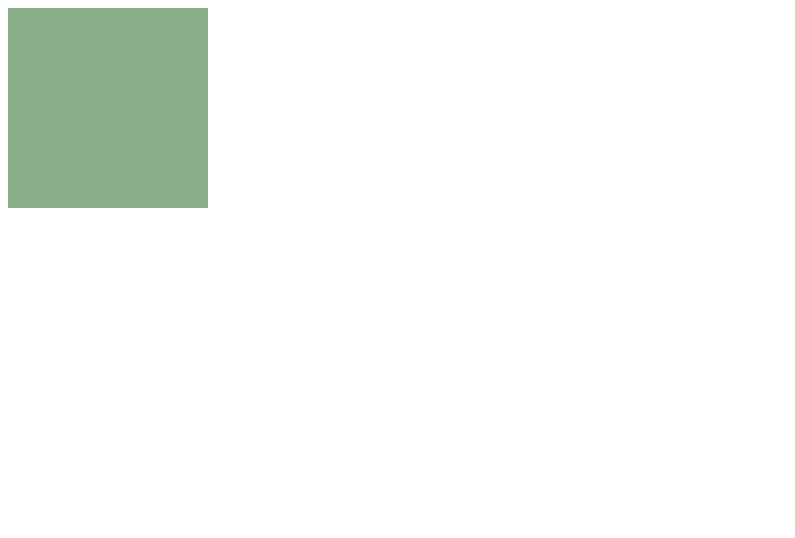
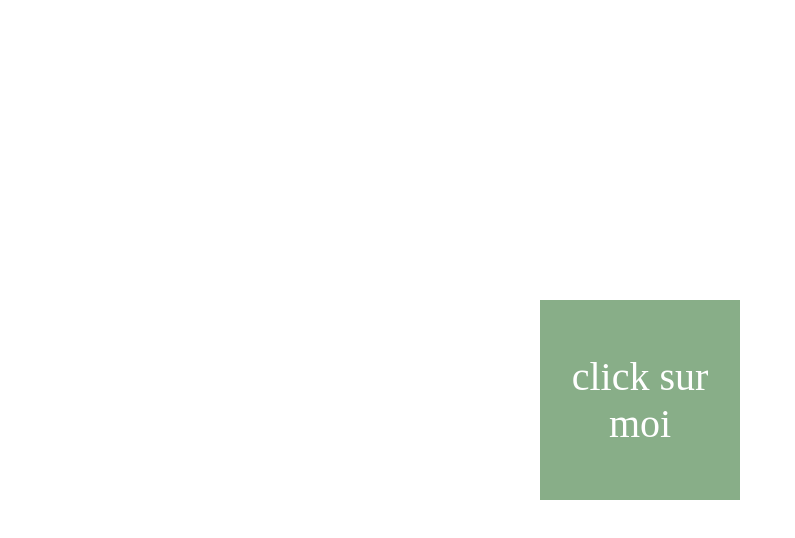
Before and after one commit to cem-sucu/manipDomJS, a plain HTML site: page exo1/index.html in a window 1280 px wide. Shown: the whole page, without its empty margins (0-795 px from the left). Drawn offline with Linux system fonts and the light colour scheme.

Commit message:
box cliquable qui affiche un prompt

```diff
--- a/exo1/app.js
+++ b/exo1/app.js
@@ -1,5 +1,11 @@
 const box = document.createElement("div");
 box.classList.add("box");
+box.textContent = "click sur moi "
 
 const carre = document.querySelector(".carre");
 carre.appendChild(box);
+
+
+carre.addEventListener("click", function(){
+    alert("Class : carre \n - Background-color : rgb(136,174,136) \n - Color : rgb(255, 255, 255) \n - Height : 200 \n - Width : 200 \n - Display : flex \n - Display: 'Times New Roman' (40px)");
+});
--- a/exo1/index.html
+++ b/exo1/index.html
@@ -4,7 +4,7 @@
     <meta charset="UTF-8">
     <meta name="viewport" content="width=device-width, initial-scale=1.0">
     <link rel="stylesheet" href="./style.css">
-    <script defer src="./app.js"></script>
+    <script src="./app.js" defer></script>
     <title>Exercice 1</title>
 
 
--- a/exo1/style.css
+++ b/exo1/style.css
@@ -1,6 +1,17 @@
+*{
+    padding: auto;
+    margin: auto;
+    box-sizing: border-box;
+    max-width: 100vw;
+    height: 100vh;
+
+
+}
+
 .carre{
     display: flex;
     flex-wrap: wrap;
+    cursor: pointer;
 }
 
 .box{
@@ -11,5 +22,6 @@
     display: flex;
     font-family: 'Times New Roman', Times, serif;
     font-size: 40px;
-
+    text-align: center;
+    align-items: center
 }
```
